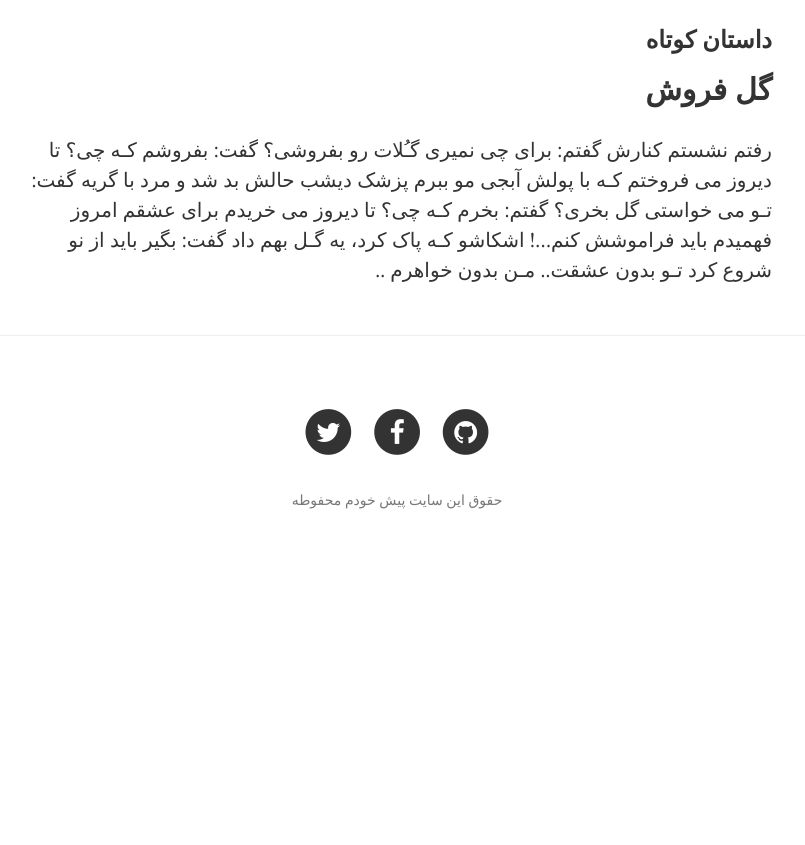
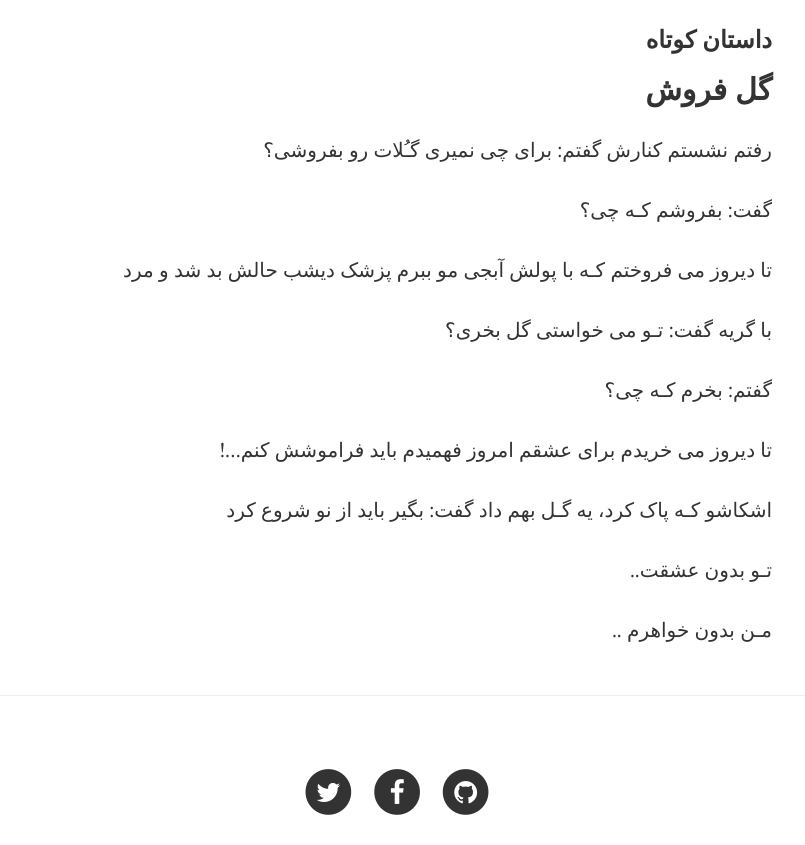
Before and after one commit to dastanrab/dastanrab.github.io, a website: page post.html in a window 1280 px wide. Shown: the part 580-1425 px from the top of the page, without its empty margins (243-1048 px from the left). Before the commit the page ends 1156 px from the top, so only its background shows below. Drawn offline with nearby package versions, Linux system fonts and the light colour scheme.

Commit message:
Update post.html

```diff
--- a/post.html
+++ b/post.html
@@ -76,7 +76,7 @@
                     <div class="post-heading">
                         <h1>انسان باید کاوش کند و این در بزرگترین حد خود است</h1>
                         <h2 class="subheading">مشکلات از 150 مایل به بالا بسیار کوچک به نظر می رسند</h2>
-                        <span class="meta">Posted by <a href="#">Start Bootstrap</a> on esfand 12, 1399</span>
+                        <span class="meta">Posted by <a href="#">Me</a> on esfand 12, 1399</span>
                     </div>
                 </div>
             </div>
@@ -91,24 +91,31 @@
                     <h3>داستان کوتاه</h3>
                     <h2>گل فروش</h2>
                     <p>
+رفتم نشستم کنارش گفتم: برای چی نمیری گـُلات رو بفروشی؟
+                    </p>
+                    <p>گفت: بفروشم کـه چی؟</p>
+                     <p>تا دیروز می فروختم کـه با پولش آبجی مو ببرم پزشک دیشب حالش بد شد و مرد</p>
+                     <p>با گریه گفت: تـو می خواستی گل بخری؟</p>
+                      <p>گفتم: بخرم کـه چی؟</p>
+                     <p>تا دیروز می خریدم برای عشقم امروز فهمیدم باید فراموشش کنم…!
+</p>
+                     <p>اشکاشو کـه پاک کرد، یه گـل بهم داد گفت: بگیر باید از نو شروع کرد</p>
 
-رفتم نشستم کنارش گفتم: برای چی نمیری گـُلات رو بفروشی؟
 
-گفت: بفروشم کـه چی؟
+                      <p>تـو بدون عشقت..
+</p>
+                     <p>مـن بدون خواهرم ..
+</p>
 
-تا دیروز می فروختم کـه با پولش آبجی مو ببرم پزشک دیشب حالش بد شد و مرد
 
-با گریه گفت: تـو می خواستی گل بخری؟
 
-گفتم: بخرم کـه چی؟
 
-تا دیروز می خریدم برای عشقم امروز فهمیدم باید فراموشش کنم…!
 
-اشکاشو کـه پاک کرد، یه گـل بهم داد گفت: بگیر باید از نو شروع کرد
 
-تـو بدون عشقت..
 
-مـن بدون خواهرم ..</p>
+
+
+
 
 
                 </div>
```
